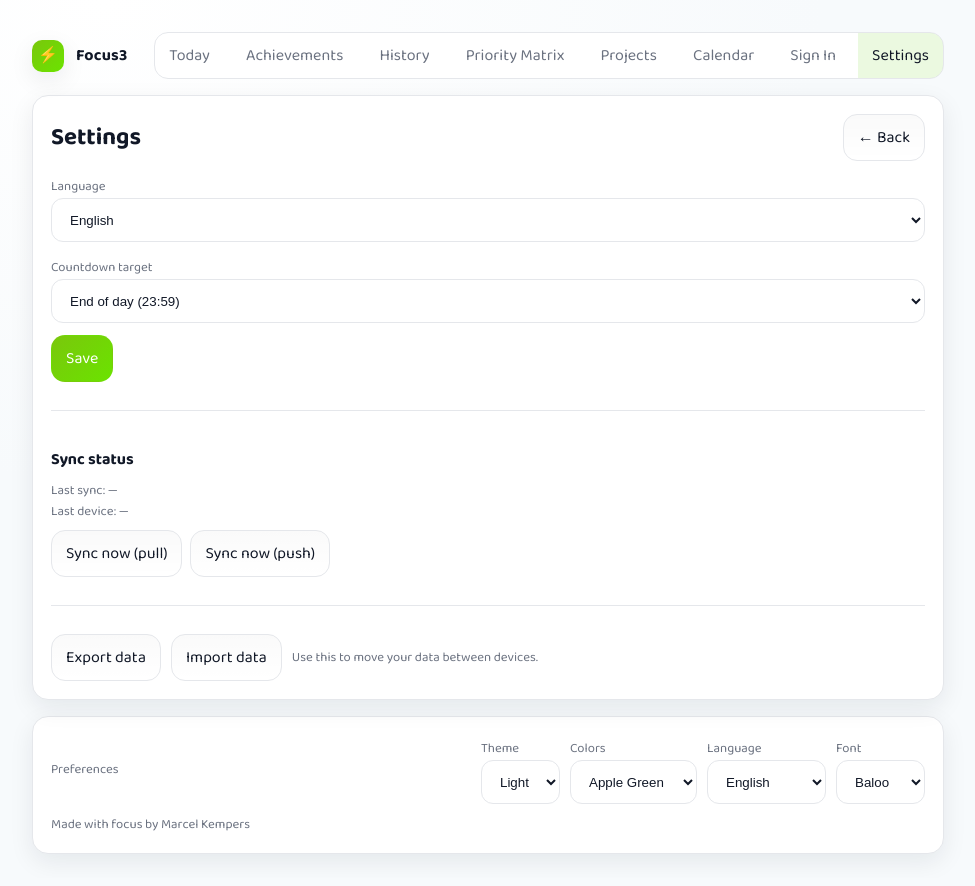
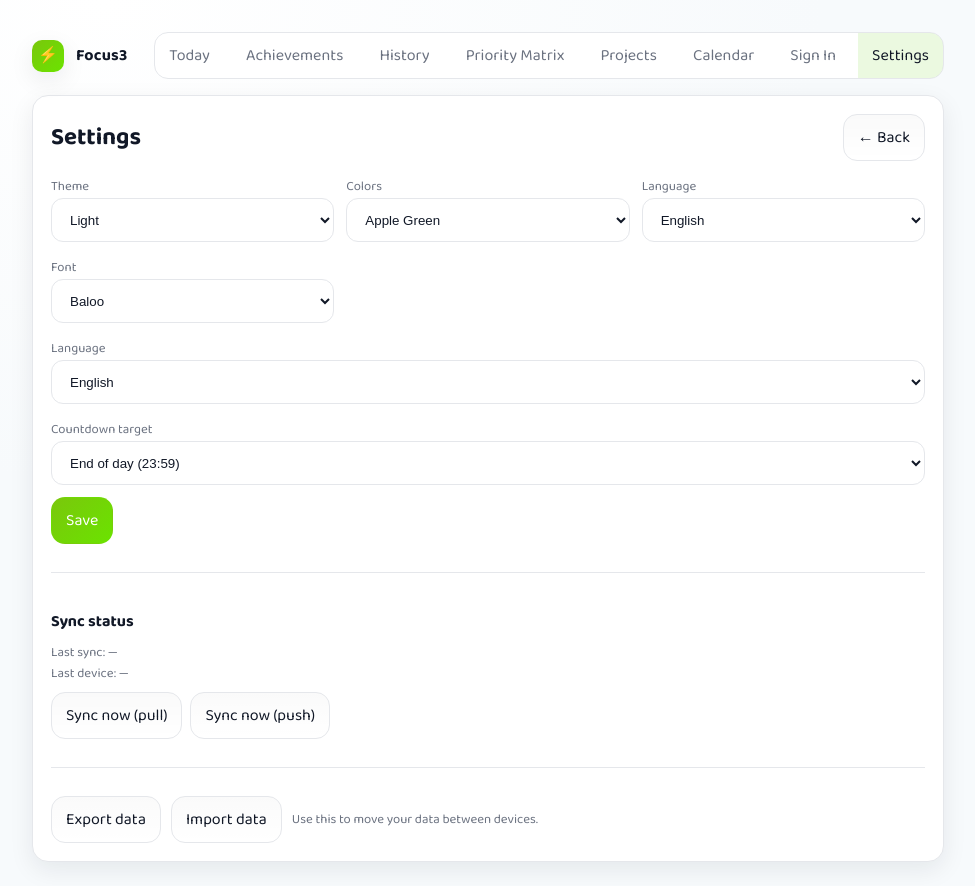
Before and after one commit to marcelkempers96/3thingsaday, a Next.js app: page /settings in a window 1280 px wide. Shown: the whole page, without its empty margins (152-1127 px from the left). Built offline with nearby package versions, Linux system fonts and the light colour scheme; no server answers.

Commit message:
refactor(settings): move footer controls (Theme, Colors, Language, Font) into Settings page; remove footer from layout

```diff
--- a/app/components/FooterControls.tsx
+++ /dev/null
@@ -1,63 +0,0 @@
-"use client";
-
-import { useSettings } from '@/app/providers';
-import { getStrings } from '@/lib/i18n';
-
-export default function FooterControls() {
-	const { theme, setTheme, language, setLanguage, font, setFont, colorScheme, setColorScheme } = useSettings();
-	const S = getStrings(language);
-	return (
-		<footer className="panel" style={{ marginTop: 16, display: 'flex', flexDirection: 'column', gap: 10 }}>
-			<div style={{ display: 'flex', flexWrap: 'wrap', gap: 10, alignItems: 'center', justifyContent: 'space-between' }}>
-				<div className="small muted">{language === 'zh' ? '偏好设置' : 'Preferences'}</div>
-				<div style={{ display: 'flex', gap: 10, flexWrap: 'wrap' }}>
-					<div>
-						<label className="small muted">{language === 'zh' ? '主题' : 'Theme'}</label><br />
-						<select className="input" value={theme} onChange={(e) => setTheme(e.target.value as any)}>
-							<option value="light">Light</option>
-							<option value="dark">Dark</option>
-						</select>
-					</div>
-					<div>
-						<label className="small muted">{language === 'zh' ? '颜色' : 'Colors'}</label><br />
-						<select className="input" value={colorScheme} onChange={(e) => setColorScheme(e.target.value as any)}>
-							<option value="apple">Apple Green</option>
-							<option value="neonlime">Neon Lime</option>
-							<option value="tangerine">Tangerine</option>
-							<option value="sunflower">Sunflower</option>
-							<option value="crimson">Crimson</option>
-							<option value="coral">Coral Red</option>
-							<option value="sky">Sky Blue</option>
-							<option value="aqua">Aqua</option>
-							<option value="royal">Royal Purple</option>
-							<option value="amethyst">Amethyst</option>
-							<option value="charcoal">Charcoal</option>
-							<option value="graphite">Graphite</option>
-							<option value="silver">Silver</option>
-							<option value="porcelain">Porcelain</option>
-							<option value="mint">Mint</option>
-							<option value="blush">Blush</option>
-						</select>
-					</div>
-					<div>
-						<label className="small muted">{language === 'zh' ? '语言' : 'Language'}</label><br />
-						<select className="input" value={language} onChange={(e) => setLanguage(e.target.value as any)}>
-							<option value="en">English</option>
-							<option value="nl">Nederlands</option>
-							<option value="zh">中文</option>
-						</select>
-					</div>
-					<div>
-						<label className="small muted">{language === 'zh' ? '字体' : 'Font'}</label><br />
-						<select className="input" value={font} onChange={(e) => setFont(e.target.value as any)}>
-							<option value="baloo">Baloo</option>
-							<option value="nunito">Nunito</option>
-							<option value="inter">Inter</option>
-						</select>
-					</div>
-				</div>
-			</div>
-			<div className="small muted">{language === 'zh' ? '由 Marcel Kempers 专注打造' : 'Made with focus by Marcel Kempers'}</div>
-		</footer>
-	);
-}
--- a/app/layout.tsx
+++ b/app/layout.tsx
@@ -7,7 +7,6 @@ import './globals.css';
 import { ReactNode } from 'react';
 import Providers from './providers';
 import ResponsiveHeader from './components/ResponsiveHeader';
-import FooterControls from './components/FooterControls';
 
 function ErrorBoundary({ children }: { children: ReactNode }) {
   try { return <>{children}</>; } catch (e) { return <div className="panel">Something went wrong. Please refresh.</div>; }
@@ -23,7 +22,6 @@ export default function RootLayout({ children }: { children: ReactNode }) {
             <ErrorBoundary>
               {children}
             </ErrorBoundary>
-            <FooterControls />
           </div>
         </Providers>
       </body>
--- a/app/settings/page.tsx
+++ b/app/settings/page.tsx
@@ -10,7 +10,7 @@ import { loadProjects, saveProjects } from '@/lib/projects';
 import { getLastSyncInfo, syncPull, syncPush } from '@/lib/sync';
 
 export default function SettingsPage() {
-	const { countdownMode, setCountdownMode, sleepTimeHHMM, setSleepTime, customTimeHHMM, setCustomTime, mealTimes, setMealTimes, language, setLanguage } = useSettings();
+	const { countdownMode, setCountdownMode, sleepTimeHHMM, setSleepTime, customTimeHHMM, setCustomTime, mealTimes, setMealTimes, language, setLanguage, theme, setTheme, colorScheme, setColorScheme, font, setFont } = useSettings();
 	const S = useMemo(() => getStrings(language), [language]);
 	const [saved, setSaved] = useState<string>('');
 	const fileRef = useRef<HTMLInputElement>(null);
@@ -61,6 +61,52 @@ export default function SettingsPage() {
 					<Link className="btn" href="/">← Back</Link>
 				</div>
 				<div style={{ display: 'grid', gap: 12, marginTop: 12 }}>
+					<div style={{ display: 'grid', gridTemplateColumns: 'repeat(auto-fit, minmax(220px, 1fr))', gap: 12 }}>
+						<div>
+							<label className="small muted">Theme</label><br />
+							<select className="input" value={theme} onChange={(e) => setTheme(e.target.value as any)}>
+								<option value="light">Light</option>
+								<option value="dark">Dark</option>
+							</select>
+						</div>
+						<div>
+							<label className="small muted">Colors</label><br />
+							<select className="input" value={colorScheme} onChange={(e) => setColorScheme(e.target.value as any)}>
+								<option value="apple">Apple Green</option>
+								<option value="neonlime">Neon Lime</option>
+								<option value="tangerine">Tangerine</option>
+								<option value="sunflower">Sunflower</option>
+								<option value="crimson">Crimson</option>
+								<option value="coral">Coral Red</option>
+								<option value="sky">Sky Blue</option>
+								<option value="aqua">Aqua</option>
+								<option value="royal">Royal Purple</option>
+								<option value="amethyst">Amethyst</option>
+								<option value="charcoal">Charcoal</option>
+								<option value="graphite">Graphite</option>
+								<option value="silver">Silver</option>
+								<option value="porcelain">Porcelain</option>
+								<option value="mint">Mint</option>
+								<option value="blush">Blush</option>
+							</select>
+						</div>
+						<div>
+							<label className="small muted">Language</label><br />
+							<select className="input" value={language} onChange={(e) => setLanguage(e.target.value as any)}>
+								<option value="en">English</option>
+								<option value="nl">Nederlands</option>
+								<option value="zh">中文</option>
+							</select>
+						</div>
+						<div>
+							<label className="small muted">Font</label><br />
+							<select className="input" value={font} onChange={(e) => setFont(e.target.value as any)}>
+								<option value="baloo">Baloo</option>
+								<option value="nunito">Nunito</option>
+								<option value="inter">Inter</option>
+							</select>
+						</div>
+					</div>
 					<div>
 						<label className="small muted">Language</label><br />
 						<select className="input" value={language} onChange={(e) => setLanguage(e.target.value as any)}>
```
